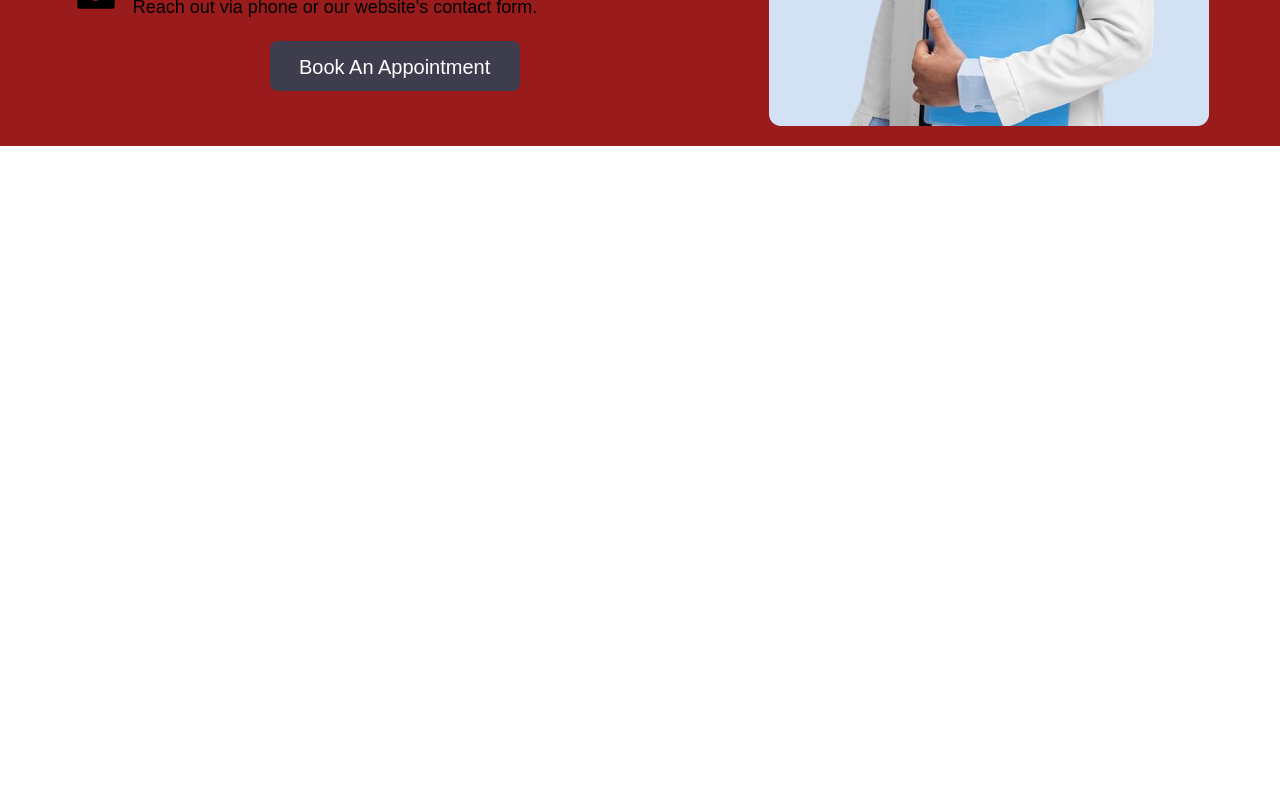
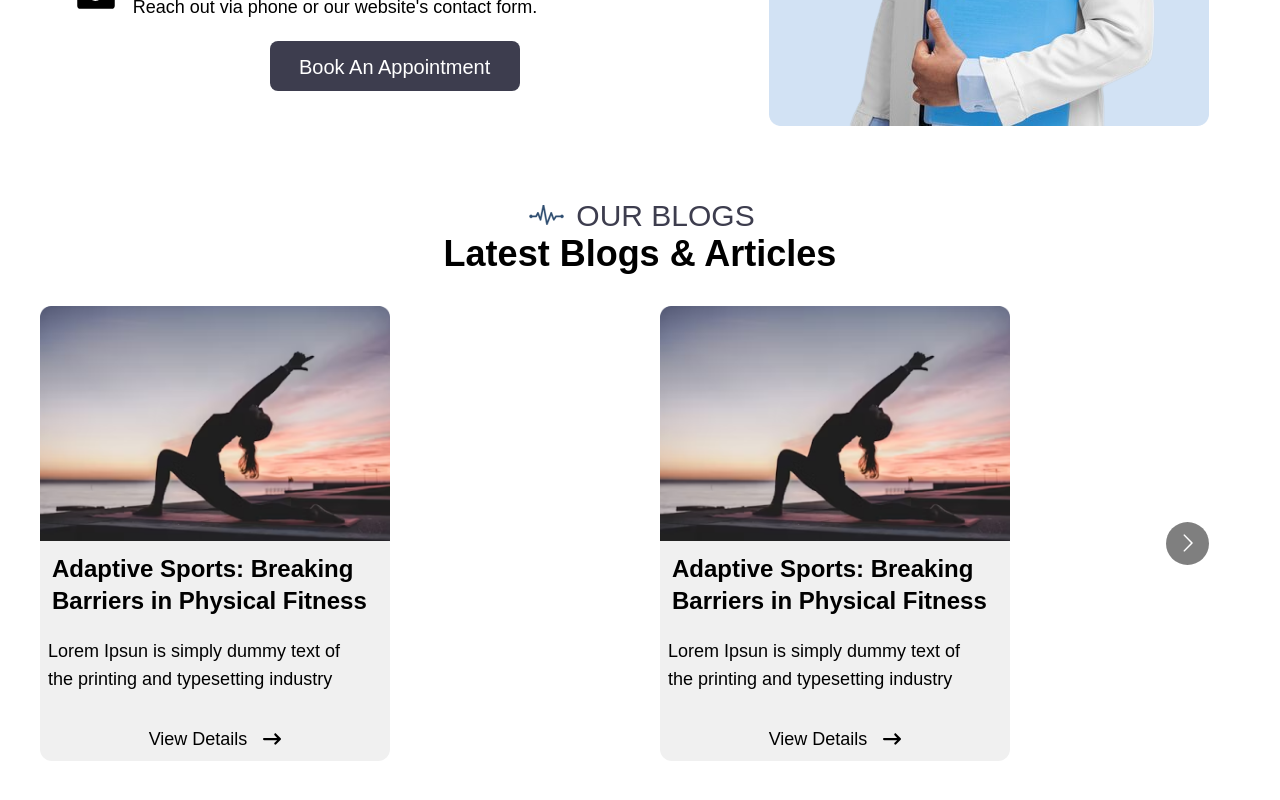
Before and after one commit to Manjil00/Krezone_frontend, a React (Create React App) app: page / in a window 1280 px wide. Shown: the part 3131-3931 px from the top of the page. Before the commit the page ends 3277 px from the top, so only its background shows below. Built offline with nearby package versions, Linux system fonts and the light colour scheme.

Commit message:
CarouselSec-5

```diff
--- a/package.json
+++ b/package.json
@@ -9,6 +9,7 @@
     "react": "^18.3.1",
     "react-dom": "^18.3.1",
     "react-icons": "^5.3.0",
+    "react-multi-carousel": "^2.8.5",
     "react-scripts": "5.0.1",
     "web-vitals": "^2.1.4"
   },
--- a/src/App.js
+++ b/src/App.js
@@ -5,7 +5,7 @@ import Section1 from "./components/Section1";
 import Section2 from "./components/Section2";
 import Section3 from "./components/Section3";
 import Section4 from "./components/Section4";
-
+import Section5 from "./components/Section5";
 
 function App() {
   return (
@@ -16,8 +16,7 @@ function App() {
   <Section2/>
   <Section3/>
   <Section4/>
-
-
+  <Section5/>
   </div>
   );
 }
--- a/src/components/Section3.jsx
+++ b/src/components/Section3.jsx
@@ -5,7 +5,7 @@ import { PiGooglePlayLogoFill } from "react-icons/pi";
 
 const Section3 = () => {
 return (
-    <div className="Section3 h-auto w-full bg-darkBeige flex justify-evenly items-center mt-8 p-5">
+    <div className="Section3 h-auto w-full bg-darkBeige flex flex-col lg:flex-row justify-evenly items-center mt-8 p-5">
     <div className="leftSec flex flex-col gap-5">
     <div className="testemonials flex justify-center items-center">
     <img src="../icons/heartmonitor.png" className="w-[40px] h-[30px] md:h-auto md:w-auto" alt="testimonials"/>
--- a/src/components/Section4.jsx
+++ b/src/components/Section4.jsx
@@ -9,7 +9,7 @@ import { PiNumberSquareThreeFill } from "react-icons/pi";
 
 const Section4 = () => {
 return (
-    <div className="Section4 h-auto w-full bg-red-800 flex justify-evenly items-center mt-8 p-5">
+    <div className="Section4 h-auto w-full bg-white flex justify-evenly items-center mt-8 p-5">
     <div className="leftSec flex flex-col gap-5">
     <div className="Appointement flex justify-center items-center">
     <img src="../icons/heartmonitor.png" className="w-[40px] h-[30px] md:h-auto md:w-auto" alt="testimonials"/>
--- /dev/null
+++ b/src/components/Section5.jsx
@@ -0,0 +1,88 @@
+import React from 'react';
+
+import Carousel from 'react-multi-carousel';
+import 'react-multi-carousel/lib/styles.css';
+
+//ICONS
+import { FaArrowRightLong } from "react-icons/fa6";
+
+
+const Section5 = () => {
+
+     //Caraseoul responsive
+    const responsive = {
+        superLargeDesktop: {
+            breakpoint: { max: 4000, min: 3000 },
+            items: 3
+        },
+        desktop: {
+            breakpoint: { max: 3000, min: 1024 },
+            items: 3
+        },
+        tablet: {
+            breakpoint: { max: 1024, min: 464 },
+            items: 2
+        },
+        mobile: {
+            breakpoint: { max: 464, min: 0 },
+            items: 2
+        }
+    };
+
+return (
+    <div className="Section4 h-auto w-full bg-white mt-8 p-5">
+    <div className="Appointement flex justify-center items-center gap-2">
+    <img src="../icons/heartmonitor.png" className="w-[40px] h-[30px] md:h-auto md:w-auto" alt="testimonials"/>
+    <p className="font-Mona text-sm md:text-3xl text-customBlue">OUR BLOGS</p>
+    </div>
+    <h1 className="stories text-black font-Mona font-bold  text-sm md:text-4xl text-center ">Latest Blogs & Articles</h1>
+
+    <Carousel responsive={responsive}  swipeable={true} className='mt-5 p-3 gap-4  bg-white'>
+
+    <div className="card1 h-auto w-[90%] md:w-[350px] bg-beige rounded-xl mx-2 mb-5">
+                    <img src='../images/blogImg.png' className='w-full h-[100px] md:w-auto md:h-auto' alt='Card1' />
+                    <h1 className="fitness font-Mona font-bold text-sm md:text-2xl p-1 md:m-2 ">Adaptive Sports: Breaking <br /> Barriers in Physical Fitness</h1>
+                    <h2 className="fitness font-Mona font-normal text-xs md:text-lg p-2">Lorem Ipsun is simply dummy text of <br /> the printing and typesetting industry </h2>
+                    <div className="ViewDetails flex justify-center items-center gap-4 m-4 font-Mona font-normal text-xs md:text-lg p-2 cursor-pointer">
+                        <h2 className='txt '>View Details </h2>
+                        <FaArrowRightLong />
+                    </div>
+                </div>
+
+        <div className="card2 h-auto w-[90%] md:w-[350px] bg-beige rounded-xl mx-2 mb-5">
+                    <img src='../images/blogImg.png' className='w-full h-[100px] md:w-auto md:h-auto' alt='Card1' />
+                    <h1 className="fitness font-Mona font-bold text-sm md:text-2xl p-1 md:m-2 ">Adaptive Sports: Breaking <br /> Barriers in Physical Fitness</h1>
+                    <h2 className="fitness font-Mona font-normal text-xs md:text-lg p-2">Lorem Ipsun is simply dummy text of <br /> the printing and typesetting industry </h2>
+                    <div className="ViewDetails flex justify-center items-center gap-4 m-4 font-Mona font-normal text-xs md:text-lg p-2 cursor-pointer">
+                        <h2 className='txt '>View Details </h2>
+                        <FaArrowRightLong />
+                    </div>
+                </div>
+
+                <div className="card3 h-auto w-[90%] md:w-[350px] bg-beige rounded-xl mx-2 mb-5">
+                    <img src='../images/blogImg.png' className='w-full h-[100px] md:w-auto md:h-auto' alt='Card1' />
+                    <h1 className="fitness font-Mona font-bold text-sm md:text-2xl p-1 md:m-2 ">Adaptive Sports: Breaking <br /> Barriers in Physical Fitness</h1>
+                    <h2 className="fitness font-Mona font-normal text-xs md:text-lg p-2">Lorem Ipsun is simply dummy text of <br /> the printing and typesetting industry </h2>
+                    <div className="ViewDetails flex justify-center items-center gap-4 m-4 font-Mona font-normal text-xs md:text-lg p-2 cursor-pointer">
+                        <h2 className='txt '>View Details </h2>
+                        <FaArrowRightLong />
+                    </div>
+                </div>
+
+                <div className="card4 h-auto w-[90%] md:w-[350px] bg-beige rounded-xl mx-2 mb-5">
+                    <img src='../images/blogImg.png' className='w-full h-[100px] md:w-auto md:h-auto' alt='Card1' />
+                    <h1 className="fitness font-Mona font-bold text-sm md:text-2xl p-1 md:m-2 ">Adaptive Sports: Breaking <br /> Barriers in Physical Fitness</h1>
+                    <h2 className="fitness font-Mona font-normal text-xs md:text-lg p-2">Lorem Ipsun is simply dummy text of <br /> the printing and typesetting industry </h2>
+                    <div className="ViewDetails flex justify-center items-center gap-4 m-4 font-Mona font-normal text-xs md:text-lg p-2 cursor-pointer">
+                        <h2 className='txt '>View Details </h2>
+                        <FaArrowRightLong />
+                    </div>
+                </div>
+    </Carousel>
+    </div>
+
+
+)
+}
+
+export default Section5;
```
Also changed, not shown: public/images/blogImg.png (added), 1 other file (tests, documents, lock files or other folders).
